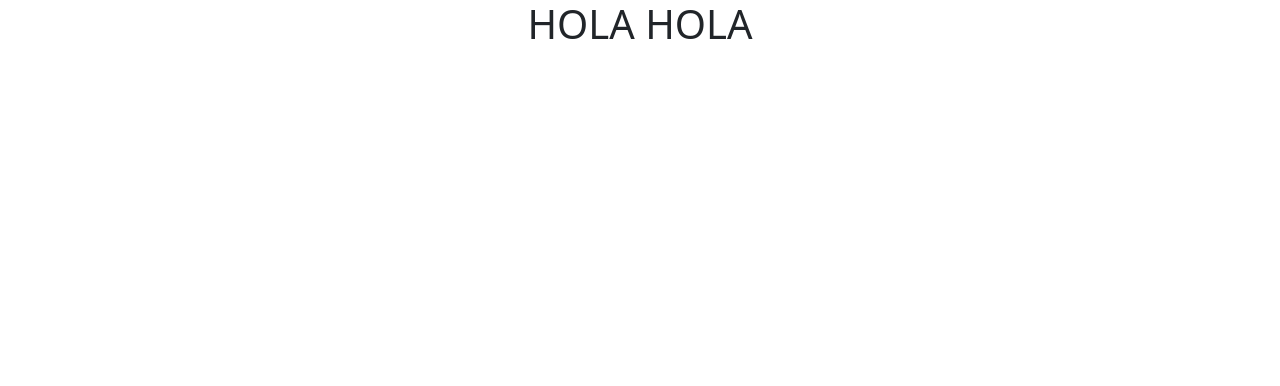
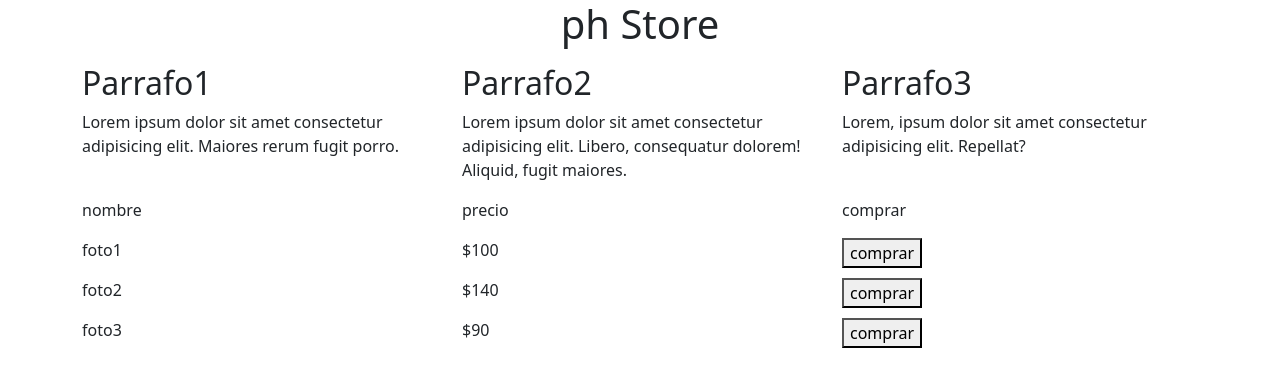
Before and after one commit to lukaspode/project-c, a website: page index.html in a window 1280 px wide. Drawn offline with nearby package versions, Linux system fonts and the light colour scheme.

Commit message:
añadi parrafos y grilla de productos

```diff
--- a/index.html
+++ b/index.html
@@ -7,7 +7,7 @@
     <head>
         <meta charset="utf-8">
         <meta http-equiv="X-UA-Compatible" content="IE=edge">
-        <title>Prueba</title>
+        <title>Ph Store</title>
         <meta name="description" content="">
         <meta name="viewport" content="width=device-width, initial-scale=1">
         <link rel="stylesheet" href="">
@@ -15,7 +15,71 @@
         <link rel="stylesheet" href="node_modules\bootstrap\dist\css\bootstrap.min.css">
     </head>
     <body>
-        <h1 class="text-center">HOLA HOLA</p>
+        <div class="jumbotron">
+            <h1 class="text-center">ph Store</p>
+        </div>
+        <div class="container">
+                <div class="row">
+                    <div class="col">
+                        <h2>Parrafo1</h2>
+                        <p>Lorem ipsum dolor sit amet consectetur adipisicing elit. Maiores rerum fugit porro.</p>
+                    </div>
+                    <div class="col">
+                        <h2>Parrafo2</h2>
+                        <p>Lorem ipsum dolor sit amet consectetur adipisicing elit. Libero, consequatur dolorem! Aliquid, fugit maiores.</p>
+                    </div>
+                    <div class="col">
+                        <h2>Parrafo3</h2>
+                        <p>Lorem, ipsum dolor sit amet consectetur adipisicing elit. Repellat?</p>
+                    </div>
+                </div>
+                <!--description-->
+                <div class="row">
+                    <div class="col">
+                        <p>nombre</p>
+                    </div>
+                    <div class="col">
+                        <p>precio</p>
+                    </div>
+                    <div class="col">
+                        <p>comprar</p>
+                    </div>
+                </div>
+                <!--articulos-->
+                <div class="row">
+                    <div class="col">
+                        <p>foto1</p>
+                    </div>
+                    <div class="col">
+                        <p>$100</p>
+                    </div>
+                    <div class="col">
+                        <button>comprar</button>
+                    </div>
+                </div>
+                <div class="row">
+                    <div class="col">
+                        <p>foto2</p>
+                    </div>
+                    <div class="col">
+                        <p>$140</p>
+                    </div>
+                    <div class="col">
+                        <button>comprar</button>
+                    </div>
+                </div>
+                <div class="row">
+                    <div class="col">
+                        <p>foto3</p>
+                    </div>
+                    <div class="col">
+                        <p>$90</p>
+                    </div>
+                    <div class="col">
+                        <button>comprar</button>
+                    </div>
+                </div>
+        </div>
 
         <script src="" async defer></script>
         <script src="node_modules/bootstrap/dist/js/bootstrap.bundle.min.js"></script>
```
